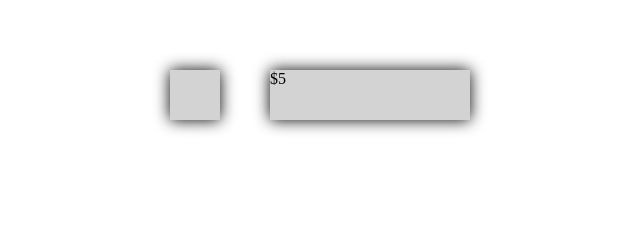
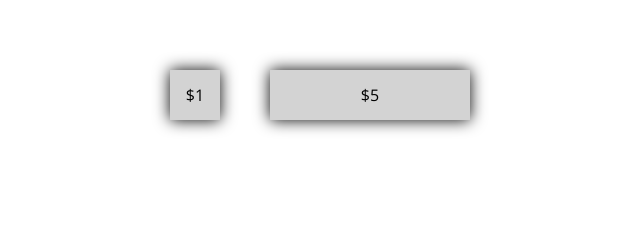
Before and after one commit to RRamsland/ProjectRed, a plain HTML site: page index.html in a window 1280 px wide. Shown: the part 125-365 px from the top of the page, 320-960 px from the left. Drawn offline with nearby package versions, Linux system fonts and the light colour scheme.

Commit message:
Added onclick event

```diff
--- a/css/style.css
+++ b/css/style.css
@@ -32,6 +32,9 @@ body{
     width: 50px;
     box-shadow: 0 0 16px black;
     float: left;
+    text-align: center;
+    line-height: 50px;
+    font-family: "Open Sans";
 }
 
 .box:hover {
@@ -45,6 +48,9 @@ body{
     width: 200px;
     box-shadow: 0 0 16px black;
     float: right;
+    text-align: center;
+    line-height: 50px;
+    font-family: "Open Sans";
 }
 
 .upgrade:hover {
--- a/index.html
+++ b/index.html
@@ -17,8 +17,8 @@
         <div class="ContentMain">
             <div class="score">$0</div>
             <div class="boxContainer">
-                <div class="box" onclick="addScore()"></div>
-                <div class="upgrade">$5</div>
+                <div class="box" onclick="addScore()">$1</div>
+                <div class="upgrade" onclick="upgrade()">$5</div>
             </div>
         </div>
 
```
